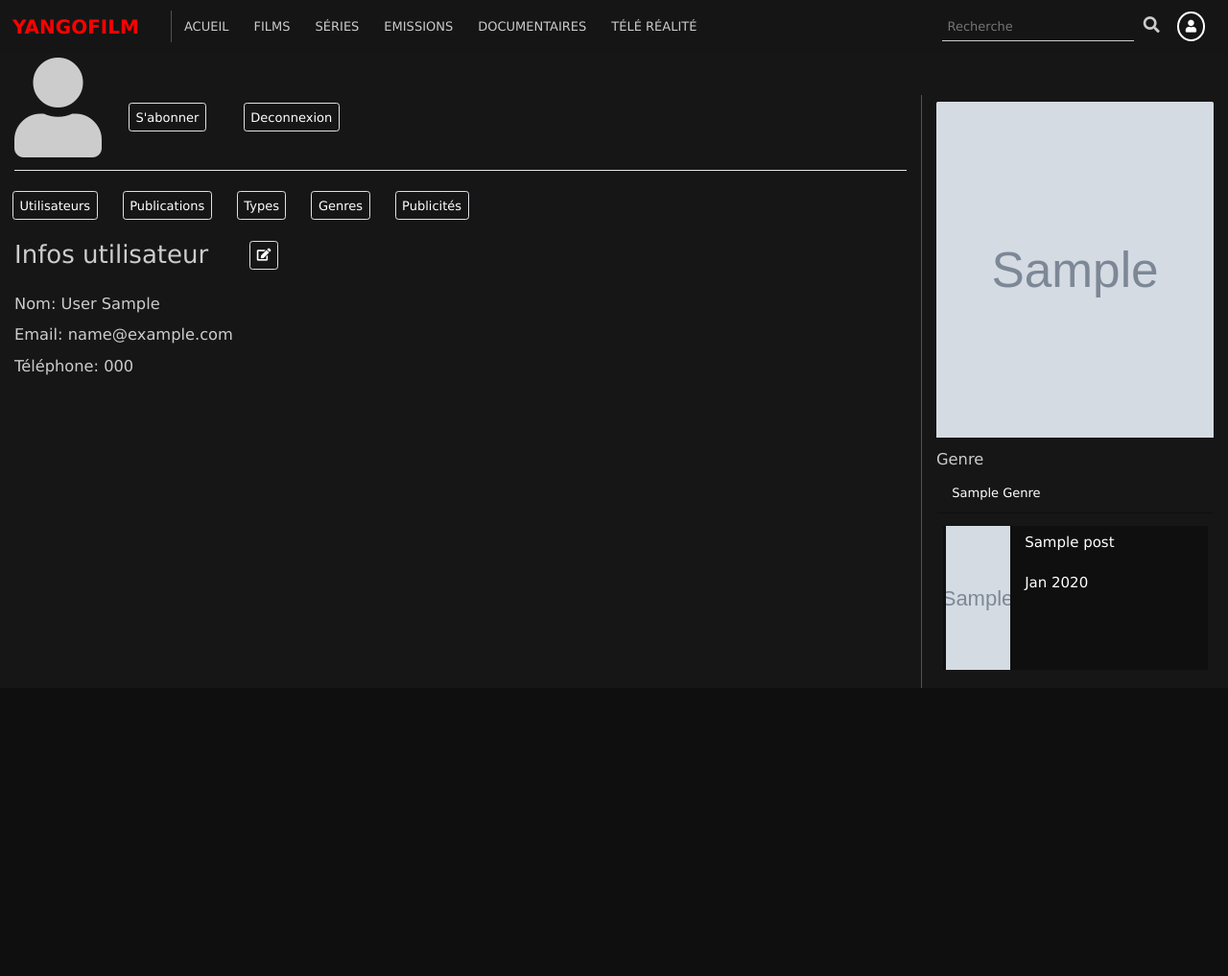
After one commit to MediKings/yangofilm, a Django app: page /accounts/profile/ in a window 1280 px wide. The commit adds this page. Shown: the whole page at 96% size. Run offline with Django 3.2, Linux system fonts and the light colour scheme; a user stored in the database is signed in; tables that the repository leaves empty hold one stand-in row (values such as "Sample post"); grey boxes marked "Sample" are stand-in pictures; some libraries are stand-ins or nearby versions.

Commit message:
First push

```diff
--- a/accounts/admin.py
+++ b/accounts/admin.py
@@ -19,7 +19,7 @@ class CustomUserAdmin(UserAdmin):
             'fields': ('email', 'phone', 'password1', 'password2'),
         }),
     )
-    list_display = ('email', 'phone', 'first_name', 'last_name', 'is_staff')
+    list_display = ('first_name', 'last_name','email', 'phone', 'is_staff')
     search_fields = ('email', 'phone', 'first_name', 'last_name')
     ordering = ('email',)
 
--- a/accounts/models.py
+++ b/accounts/models.py
@@ -2,7 +2,6 @@ from django.db import models
 from django.contrib.auth.models import AbstractUser
 from django.utils.translation import ugettext_lazy as _
 from .manager import CustomUserManager
-
 
 class User(AbstractUser):
     username = None
--- a/accounts/urls.py
+++ b/accounts/urls.py
@@ -1,9 +1,11 @@
 from django.urls import path
-from .views import Logout, Register, Login
+from .views import Logout, Register, Login, Profile, UpdateProfile
 
 
 urlpatterns = [
     path('login/', Login, name='login'),
     path('register/', Register, name='register'),
     path('logout/', Logout, name='logout'),
+    path('profile/', Profile, name='profile'),
+    path('update_profile/', UpdateProfile, name='update_profile'),
 ]
--- a/accounts/views.py
+++ b/accounts/views.py
@@ -1,7 +1,10 @@
-from django.shortcuts import render, redirect
+from django import forms
+from django.shortcuts import get_object_or_404, render, redirect
 from django.contrib.auth import logout, login, authenticate
 from django.contrib import messages
-from .forms import RegisterForm
+from .forms import RegisterForm, UserUpdateForm
+from django.contrib.auth.decorators import login_required
+from post.models import Post, Genre, Pub
 from django.contrib.auth import get_user_model
 
 
@@ -44,5 +47,28 @@ def Logout(request):
     return redirect('login')
 
 
-def Home(request):
-    return render(request, 'index.html')
+@login_required
+def Profile(request):
+    aside = Post.objects.all().order_by('?')[:10]
+    genres = Genre.objects.all()
+    pubs = Pub.objects.all()
+    context = {
+        'user': request.user,
+        'genres': genres,
+        'aside': aside,
+        'pubs': pubs
+        }
+    return render(request, 'accounts/profile.html', context)
+
+
+@login_required
+def UpdateProfile(request):
+    if request.method == 'POST':
+        form = UserUpdateForm(request.POST, instance=request.user)
+        if form.is_valid():
+            form.save()
+            messages.success(request, f'Profile mis à jour avec succès')
+            return redirect('profile')
+        else:
+            messages.error(request, f'Echec de mis à jour')
+    return render(request, 'accounts/update_profile.html', {'form': form})
--- a/back/urls.py
+++ b/back/urls.py
@@ -1,8 +1,9 @@
 from django.urls import path
-from .views import AddPost, UpdatePost, DeletePost
+from .views import Admin, AddPost, UpdatePost, DeletePost
 
 
 urlpatterns = [
+    path('admin/', Admin, name='admin'),
     path('add_post/', AddPost.as_view(), name='add_post'),
     path('update_post/<str:slug>', UpdatePost.as_view(), name='update_post'),
     path('delete_post/<str:slug>', DeletePost.as_view(), name='delete_post'),
--- a/static/css/y.css
+++ b/static/css/g.css
@@ -22,6 +22,9 @@ header{
 a{
     color: #fff;
     text-decoration: none !important;
+}
+a:hover{
+    color: #fff;
 }
 header .navbar-brand{
     color: red;
@@ -159,8 +162,13 @@ input:focus, button:active{
 #sidebar{
     border-left: 1px solid rgb(82, 82, 82);
 }
+#sidebar .pub img{
+    height: 350px;
+    object-fit: cover;
+    object-position: top;
+}
 #sidebar img{
-    height: 120px;
+    height: 90px;
     object-fit: cover;
 }
 #sidebar .genre li{
@@ -180,7 +188,7 @@ input:focus, button:active{
     text-decoration: none;
 }
 #sidebar .other-films img{
-    height: 90px;
+    height: 150px;
 }
 #sidebar .other-films span{
     font-size: 15px;
--- /dev/null
+++ b/templates/accounts/profile.html
@@ -0,0 +1,68 @@
+{% extends 'base.html' %}
+{% load static %}
+
+{% block title %}Films{% endblock %}
+
+{% block content %}
+
+    <main id="films" class="row justify-content-center w-100 mx-auto">
+
+        <div class="col-md-9 p-0">
+
+            <div class="container">
+
+                <div class="row">
+                    <div class="col-auto">
+                        <i class="fa fa-user fa-8x"></i>
+                    </div>
+                    <div class="col-auto mt-5">
+                        <div class="row">
+                            <div class="col-auto mr-md-3 p-3">
+                                <a href="#" class="border rounded p-2">S'abonner</a>
+                            </div>
+                            <div class="col-auto p-3">
+                                <a href="{% url 'logout' %}" class="border rounded p-2">Deconnexion</a>
+                            </div>
+                        </div>
+                    </div>
+                </div>
+                <hr class="bg-white">
+                {% if request.user.is_superuser %}
+                <div class="row">
+                    <div class="col-auto p-3">
+                        <a href="/admin/accounts/user/" class="border rounded p-2">Utilisateurs</a>
+                    </div>
+                    <div class="col-auto p-3">
+                        <a href="/admin/post/post/" class="border rounded p-2">Publications</a>
+                    </div>
+                    <div class="col-auto p-3">
+                        <a href="/admin/post/type/" class="border rounded p-2">Types</a>
+                    </div>
+                    <div class="col-auto p-3">
+                        <a href="/admin/post/genre/" class="border rounded p-2">Genres</a>
+                    </div>
+                    <div class="col-auto p-3">
+                        <a href="/admin/post/pub/" class="border rounded p-2">Publicités</a>
+                    </div>
+                </div>
+                {% endif %}
+                <div class="row pt-3">
+                    <div class="col-auto mr-3">
+                        <h2>Infos utilisateur</h2>
+                    </div>
+                    <div class="col-auto mt-2">
+                        <a href="{% url 'update_profile' %}" class="border rounded p-2">
+                            <i class="fa fa-edit"></i>
+                        </a>
+                    </div>
+                </div>
+                <div class="user_infos mt-4">
+                    <h5 class="mb-3">Nom: {{user.last_name}} {{user.first_name}}</h5>
+                    <h5 class="mb-3">Email: {{user.email}}</h5>
+                    <h5 class="mb-3">Téléphone: {{user.phone}}</h5>
+                </div>
+
+            </div>
+        </div>
+
+    {% endblock %}
--- a/templates/base.html
+++ b/templates/base.html
@@ -11,18 +11,9 @@
 
     {% include 'includes/navbar.html' %}
 
-    {% if user.is_superuser %}
-    <p class="position-fixed" style="bottom: 30px; right: 30px; background-color: red; border-radius: 50%; padding: 15px; z-index: 999;">
-        <a href="{% url 'add_post' %}" style="color: #fff; text-decoration: none; font-size: 25px">+</a>
-    </p>
-    {% endif %}
-
-
-
     {% block content %}{% endblock %}
 
     {% include 'includes/sidebar.html' %}
-
 
     </main>
 
--- a/templates/includes/head.html
+++ b/templates/includes/head.html
@@ -7,4 +7,4 @@
 <link rel="stylesheet" type="text/css" href="{% static 'css/bootstrap.min.css' %}">
 <link rel="stylesheet" type="text/css" href="{% static 'css/fontawesome/css/all.min.css' %}">
 <link rel="stylesheet" type="text/css" href="{% static 'css/boxicons/css/boxicons.min.css' %}">
-<link rel="stylesheet" type="text/css" href="{% static 'css/y.css' %}">
+<link rel="stylesheet" type="text/css" href="{% static 'css/g.css' %}">
--- a/templates/includes/navbar.html
+++ b/templates/includes/navbar.html
@@ -25,15 +25,11 @@
 
                 {% if user.is_authenticated %}
 
-                <div class="text-center mr-2" type="button" data-toggle="collapse" data-target="#links">
-                    <span class="d-block mr-2"><i class="fa fa-user"></i></span>
+                <div class="text-center mr-2">
+                    <span class="d-block mr-2">
+                        <a href="{% url 'profile' %}"><i class="fa fa-user"></i></a>
+                    </span>
                 </div>
-                <ul class="collapse mr-5 pr-5" id="links">
-                    <li class="nav-item"><a href="#" class="nav-link"><p class="mb-0">S'abonner</p></a></li>
-                    <li class="nav-item"><a href="#" class="nav-link">Profil</a></li>
-                    <li class="nav-item"><a href="#" class="nav-link">Paramètres</a></li>
-                    <li class="nav-item"><a href="{% url 'logout' %}" class="nav-link">Deconnexion</a></li>
-                </ul>
                 {% else %}
                 <p class="mb-0"><a href="{% url 'login' %}">Connexion</a></p>
                 {% endif %}
--- a/templates/includes/sidebar.html
+++ b/templates/includes/sidebar.html
@@ -3,7 +3,7 @@
 <!-- Sidebar -->
 <aside id="sidebar" class="col-md-3 py-2 mt-5">
     {% for pub in pubs %}
-    <div class="mb-3">
+    <div class="mb-3 pub">
         <div class="card border-0">
             <img src="{{pub.picture.url}}" alt="{{pub.title}}" class="card-img-top w-100">
         </div>
--- a/yangofilm/settings.py
+++ b/yangofilm/settings.py
@@ -32,6 +32,7 @@ ALLOWED_HOSTS = []
 # Application definition
 
 INSTALLED_APPS = [
+    'jazzmin',
     'django.contrib.admin',
     'django.contrib.auth',
     'django.contrib.contenttypes',
```
Also changed, not shown: accounts/forms.py (+15 -1 lines), back/views.py (+18 -2 lines), templates/accounts/update_profile.html (added, +23 -0 lines), templates/back/admin.html (added, +12 -0 lines), templates/base_admin.html (added, +51 -0 lines).
